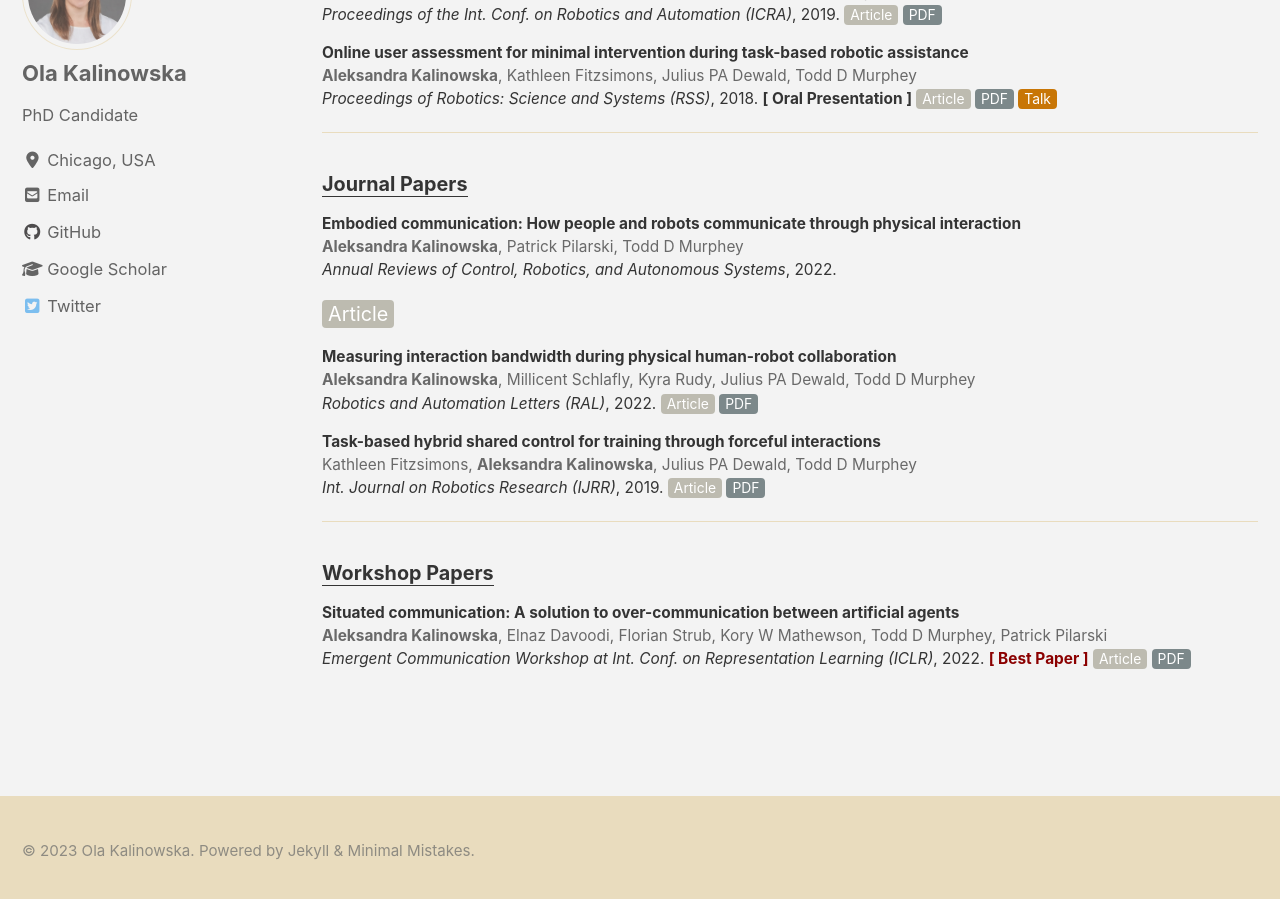
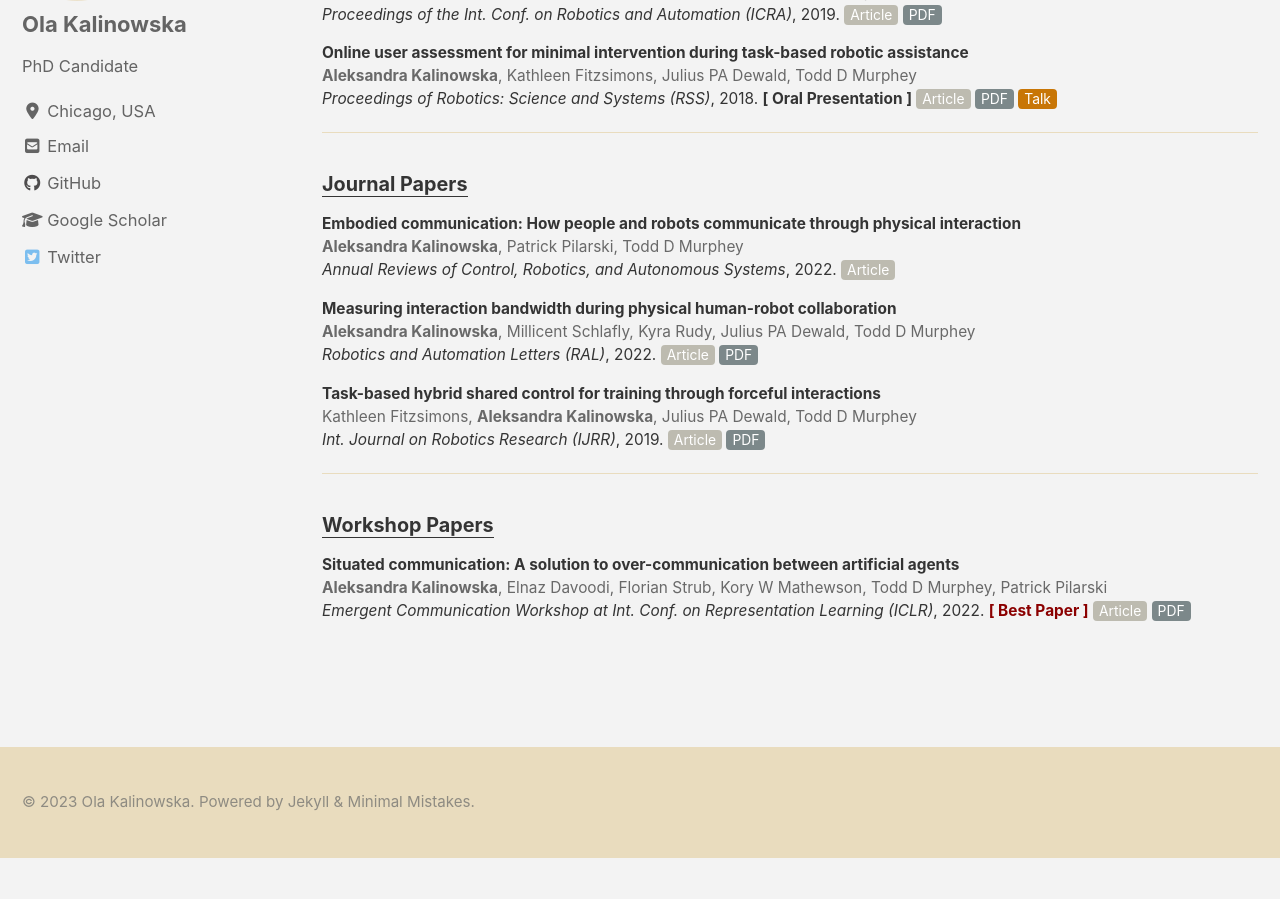
Before and after one commit to olakali/olakali.github.io, a Jekyll site: the page built from _pages/publications.html, in a window 1280 px wide and 900 px high, scrolled down 916 px. Built offline with Jekyll 4.4.1, drawn with Linux system fonts in a browser that asks for light colours; cached includes are drawn as plain includes; nearby versions of some CDN libraries; after the commit the page ends 1774 px from its top, so only the background shows below that.

Commit message:
button fix

```diff
--- a/_pages/publications.html
+++ b/_pages/publications.html
@@ -110,8 +110,8 @@ classes: wide
     <h3 style="font-size:90%"><u>Journal Papers</u></h3>
     <p style="font-size:70%"><b>Embodied communication: How people and robots communicate through physical interaction</b>
       <br><span style="color:#696969"><b>Aleksandra Kalinowska</b>, Patrick Pilarski, Todd D Murphey</span>
-      <br><i>Annual Reviews of Control, Robotics, and Autonomous Systems</i>, 2022.</p>
-      <a href="https://www.annualreviews.org/doi/abs/10.1146/annurev-control-070122-102501" style="font-size:90%"><button class="button button2">Article</button></a>
+      <br><i>Annual Reviews of Control, Robotics, and Autonomous Systems</i>, 2022.
+      <a href="https://www.annualreviews.org/doi/abs/10.1146/annurev-control-070122-102501" style="font-size:90%"><button class="button button2">Article</button></a></p>
       <!-- <a href="/assets/pdfs/BerruetaNComms2022.pdf" style="font-size:90%"><button class="button button3">PDF</button></a>
       <a href="/assets/bibs/BerruetaNComms2022.bib" style="font-size:90%"><button class="button button1">BibTeX</button></a></p> -->
     <p style="font-size:70%"><b>Measuring interaction bandwidth during physical human-robot collaboration</b>
```
